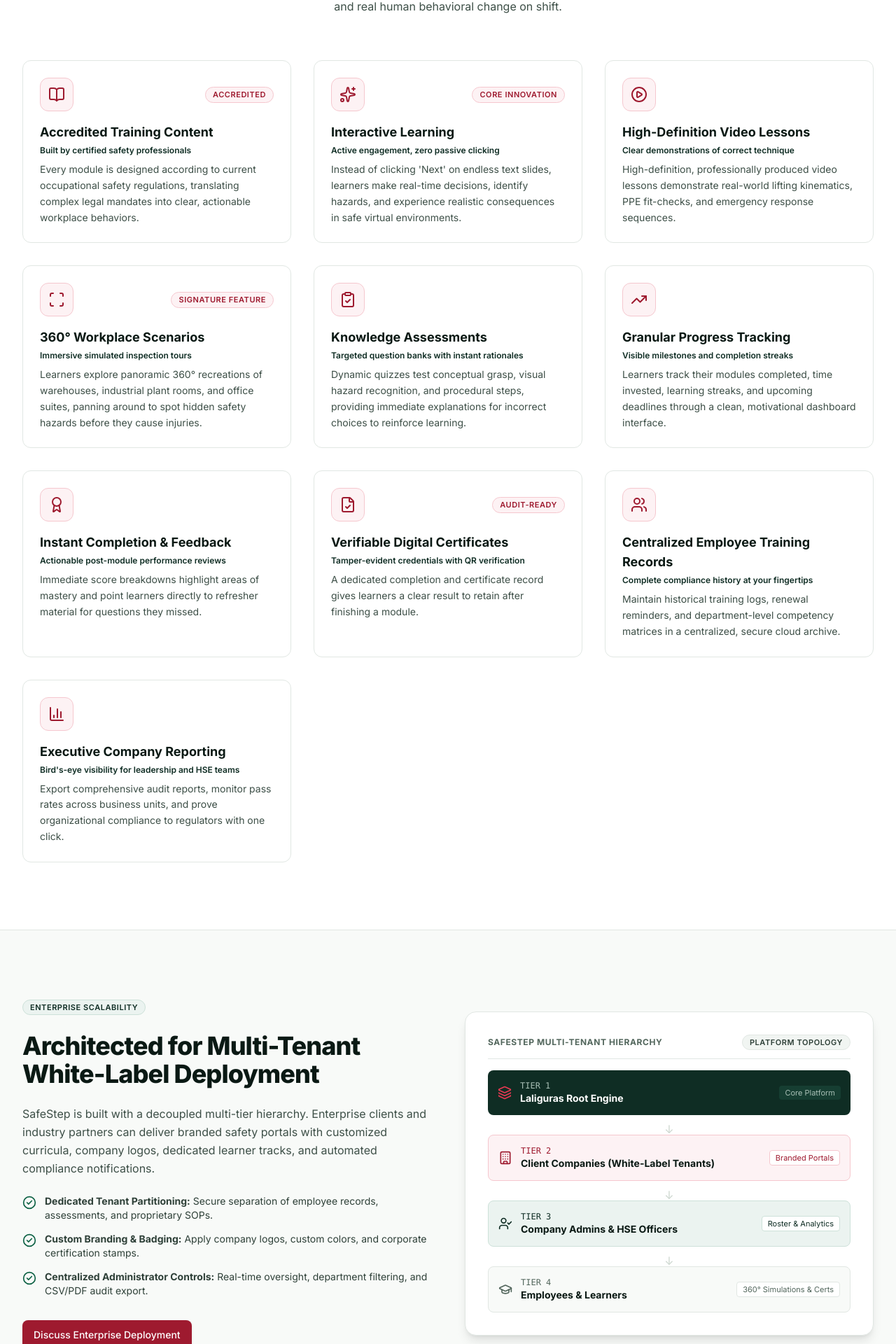
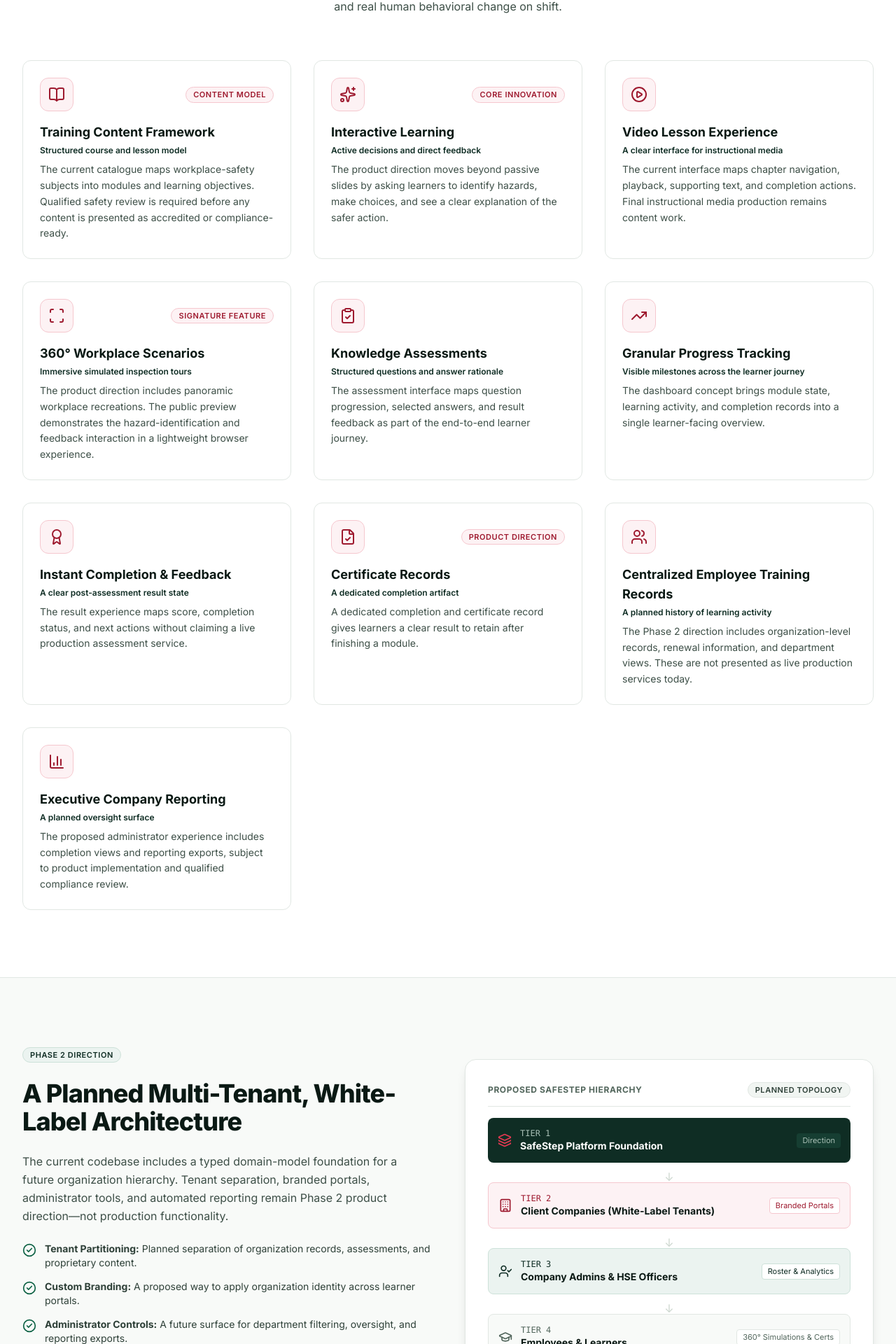
Before and after one commit to pokhrelboss/laliguras, a Next.js app: page /platform in a window 1280 px wide. Shown: the part 1956-3876 px from the top of the page at 70% size. Built offline with nearby package versions, Linux system fonts and the light colour scheme.

Commit message:
fix: label SafeStep roadmap capabilities truthfully

```diff
--- a/app/platform/page.tsx
+++ b/app/platform/page.tsx
@@ -134,39 +134,39 @@ export default function PlatformPage() {
           <div className="grid grid-cols-1 lg:grid-cols-12 gap-12 items-center">
             <div className="lg:col-span-6 space-y-6">
               <Badge variant="forest" size="sm">
-                Enterprise Scalability
+                Phase 2 Direction
               </Badge>
               <h2 className="text-3xl sm:text-4xl font-extrabold text-[#0A1914] tracking-tight">
-                Architected for Multi-Tenant White-Label Deployment
+                A Planned Multi-Tenant, White-Label Architecture
               </h2>
               <p className="text-base text-[#3D4F47] leading-relaxed">
-                SafeStep is built with a decoupled multi-tier hierarchy. Enterprise clients and industry partners can deliver branded safety portals with customized curricula, company logos, dedicated learner tracks, and automated compliance notifications.
+                The current codebase includes a typed domain-model foundation for a future organization hierarchy. Tenant separation, branded portals, administrator tools, and automated reporting remain Phase 2 product direction—not production functionality.
               </p>
 
               <div className="space-y-3.5 text-sm text-[#2E4038]">
                 <div className="flex items-start gap-3">
                   <CheckCircle2 className="w-5 h-5 text-[#0E6245] shrink-0 mt-0.5" />
                   <span>
-                    <strong>Dedicated Tenant Partitioning:</strong> Secure separation of employee records, assessments, and proprietary SOPs.
+                    <strong>Tenant Partitioning:</strong> Planned separation of organization records, assessments, and proprietary content.
                   </span>
                 </div>
                 <div className="flex items-start gap-3">
                   <CheckCircle2 className="w-5 h-5 text-[#0E6245] shrink-0 mt-0.5" />
                   <span>
-                    <strong>Custom Branding & Badging:</strong> Apply company logos, custom colors, and corporate certification stamps.
+                    <strong>Custom Branding:</strong> A proposed way to apply organization identity across learner portals.
                   </span>
                 </div>
                 <div className="flex items-start gap-3">
                   <CheckCircle2 className="w-5 h-5 text-[#0E6245] shrink-0 mt-0.5" />
                   <span>
-                    <strong>Centralized Administrator Controls:</strong> Real-time oversight, department filtering, and CSV/PDF audit export.
+                    <strong>Administrator Controls:</strong> A future surface for department filtering, oversight, and reporting exports.
                   </span>
                 </div>
               </div>
 
               <div className="pt-2">
                 <Button href="/contact" variant="primary" size="md">
-                  Discuss Enterprise Deployment
+                  Discuss the Product Roadmap
                 </Button>
               </div>
             </div>
@@ -176,10 +176,10 @@ export default function PlatformPage() {
               <div className="bg-white rounded-2xl p-6 sm:p-8 border border-[#E1E7E3] shadow-lg space-y-4">
                 <div className="flex items-center justify-between pb-3 border-b border-[#E1E7E3]">
                   <span className="text-xs font-bold uppercase tracking-wider text-[#52665C]">
-                    SafeStep Multi-Tenant Hierarchy
+                    Proposed SafeStep Hierarchy
                   </span>
                   <Badge variant="default" size="sm">
-                    Platform Topology
+                    Planned Topology
                   </Badge>
                 </div>
 
@@ -190,10 +190,10 @@ export default function PlatformPage() {
                       <Layers className="w-5 h-5 text-[#E63952]" />
                       <div>
                         <p className="text-xs font-mono text-[#A8BFB5]">TIER 1</p>
-                        <p className="text-sm font-bold">Laliguras Root Engine</p>
+                        <p className="text-sm font-bold">SafeStep Platform Foundation</p>
                       </div>
                     </div>
-                    <span className="text-[11px] bg-[#163E32] px-2 py-0.5 rounded text-[#A8BFB5]">Core Platform</span>
+                    <span className="text-[11px] bg-[#163E32] px-2 py-0.5 rounded text-[#A8BFB5]">Direction</span>
                   </div>
 
                   <div className="flex justify-center -my-1 text-[#CCD6CE]">
--- a/data/platform.ts
+++ b/data/platform.ts
@@ -12,76 +12,76 @@ export interface PlatformCapability {
 export const PLATFORM_CAPABILITIES: PlatformCapability[] = [
   {
     id: "training-content",
-    title: "Accredited Training Content",
-    subtitle: "Built by certified safety professionals",
-    description: "Every module is designed according to current occupational safety regulations, translating complex legal mandates into clear, actionable workplace behaviors.",
+    title: "Training Content Framework",
+    subtitle: "Structured course and lesson model",
+    description: "The current catalogue maps workplace-safety subjects into modules and learning objectives. Qualified safety review is required before any content is presented as accredited or compliance-ready.",
     iconName: "BookOpen",
-    badge: "Accredited",
+    badge: "Content Model",
   },
   {
     id: "interactive-learning",
     title: "Interactive Learning",
-    subtitle: "Active engagement, zero passive clicking",
-    description: "Instead of clicking 'Next' on endless text slides, learners make real-time decisions, identify hazards, and experience realistic consequences in safe virtual environments.",
+    subtitle: "Active decisions and direct feedback",
+    description: "The product direction moves beyond passive slides by asking learners to identify hazards, make choices, and see a clear explanation of the safer action.",
     iconName: "Sparkles",
     badge: "Core Innovation",
   },
   {
     id: "video-lessons",
-    title: "High-Definition Video Lessons",
-    subtitle: "Clear demonstrations of correct technique",
-    description: "High-definition, professionally produced video lessons demonstrate real-world lifting kinematics, PPE fit-checks, and emergency response sequences.",
+    title: "Video Lesson Experience",
+    subtitle: "A clear interface for instructional media",
+    description: "The current interface maps chapter navigation, playback, supporting text, and completion actions. Final instructional media production remains content work.",
     iconName: "PlayCircle",
   },
   {
     id: "360-scenarios",
     title: "360° Workplace Scenarios",
     subtitle: "Immersive simulated inspection tours",
-    description: "Learners explore panoramic 360° recreations of warehouses, industrial plant rooms, and office suites, panning around to spot hidden safety hazards before they cause injuries.",
+    description: "The product direction includes panoramic workplace recreations. The public preview demonstrates the hazard-identification and feedback interaction in a lightweight browser experience.",
     iconName: "Scan",
     badge: "Signature Feature",
   },
   {
     id: "assessments",
     title: "Knowledge Assessments",
-    subtitle: "Targeted question banks with instant rationales",
-    description: "Dynamic quizzes test conceptual grasp, visual hazard recognition, and procedural steps, providing immediate explanations for incorrect choices to reinforce learning.",
+    subtitle: "Structured questions and answer rationale",
+    description: "The assessment interface maps question progression, selected answers, and result feedback as part of the end-to-end learner journey.",
     iconName: "ClipboardCheck",
   },
   {
     id: "progress-tracking",
     title: "Granular Progress Tracking",
-    subtitle: "Visible milestones and completion streaks",
-    description: "Learners track their modules completed, time invested, learning streaks, and upcoming deadlines through a clean, motivational dashboard interface.",
+    subtitle: "Visible milestones across the learner journey",
+    description: "The dashboard concept brings module state, learning activity, and completion records into a single learner-facing overview.",
     iconName: "TrendingUp",
   },
   {
     id: "completion-feedback",
     title: "Instant Completion & Feedback",
-    subtitle: "Actionable post-module performance reviews",
-    description: "Immediate score breakdowns highlight areas of mastery and point learners directly to refresher material for questions they missed.",
+    subtitle: "A clear post-assessment result state",
+    description: "The result experience maps score, completion status, and next actions without claiming a live production assessment service.",
     iconName: "Award",
   },
   {
     id: "certificates",
-    title: "Verifiable Digital Certificates",
-    subtitle: "Tamper-evident credentials with QR verification",
+    title: "Certificate Records",
+    subtitle: "A dedicated completion artifact",
     description: "A dedicated completion and certificate record gives learners a clear result to retain after finishing a module.",
     iconName: "FileCheck",
-    badge: "Audit-Ready",
+    badge: "Product Direction",
   },
   {
     id: "employee-records",
     title: "Centralized Employee Training Records",
-    subtitle: "Complete compliance history at your fingertips",
-    description: "Maintain historical training logs, renewal reminders, and department-level competency matrices in a centralized, secure cloud archive.",
+    subtitle: "A planned history of learning activity",
+    description: "The Phase 2 direction includes organization-level records, renewal information, and department views. These are not presented as live production services today.",
     iconName: "Users",
   },
   {
     id: "company-reporting",
     title: "Executive Company Reporting",
-    subtitle: "Bird's-eye visibility for leadership and HSE teams",
-    description: "Export comprehensive audit reports, monitor pass rates across business units, and prove organizational compliance to regulators with one click.",
+    subtitle: "A planned oversight surface",
+    description: "The proposed administrator experience includes completion views and reporting exports, subject to product implementation and qualified compliance review.",
     iconName: "BarChart3",
   },
 ];
```
